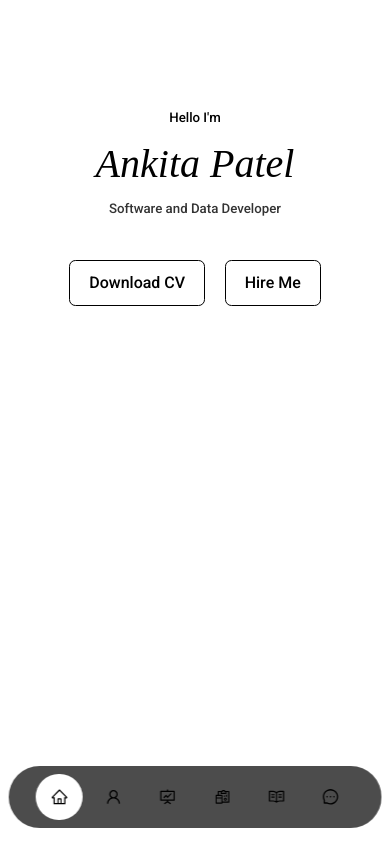
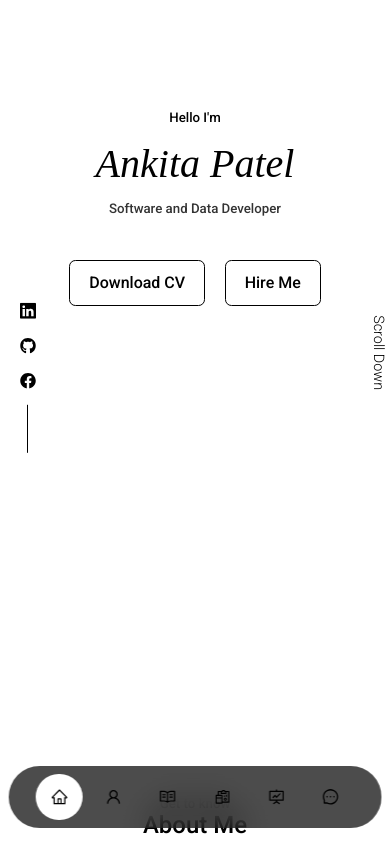
Before and after one commit to Beingankitha/Portfolio, a React (Create React App) app: page / in a window 390 px wide. Shown: the top 844 px of the page. Built offline with nearby package versions, Linux system fonts and the light colour scheme.

Commit message:
mob version header_social & scroll_down

```diff
--- a/src/components/header/header.css
+++ b/src/components/header/header.css
@@ -57,10 +57,30 @@ header {
 @media screen and (max-width: 600px){
   header {
     height: 100vh;
+    position: relative; /* Ensures the header is the positioning context */
   }
 
-  .header__socials,
+  .header__socials {
+    display: flex; /* Make sure it is visible */
+    position: absolute; /* Absolute positioning relative to the header */
+    left: -1rem; /* Align to the far left */
+    top: 50%; /* Move to the middle of the header */
+    transform: translateY(-50%); /* Center it vertically */
+    flex-direction: column; /* Maintain column layout for vertical stacking */
+    gap: 0.5rem; /* Adjust spacing between icons */
+    padding-left: 1rem; /* Add some padding to avoid touching the screen edge */
+  }
+
   .scroll__down {
-    display: none;
+    display: flex; /* Make sure it is visible */
+    position: absolute; /* Absolute positioning relative to the header */
+    right: 5rem; /* Align to the far right */
+    top: 50%; /* Move to the middle of the header */
+    transform: translateY(-90%)rotate(90deg); /* Center it vertically and keep it rotated */
+    flex-direction: column;
+    padding-right: 1rem; /* Add some padding to avoid touching the screen edge */
+    visibility: visible; /* Ensure it is not hidden */
+    opacity: 1; /* Ensure it is fully opaque */
+    /* border: 1px solid red; Temporary border for debugging */
   }
 }
--- a/src/components/topbar/Topbar.jsx
+++ b/src/components/topbar/Topbar.jsx
@@ -15,9 +15,9 @@ const Topbar = () => {
     <nav>
       <a href="#home" onClick={()=> setActiveNav('#home')} className={activeNav === '#home' ? 'active' : ''}><AiOutlineHome /></a>
       <a href="#about" onClick={()=> setActiveNav('#about')} className={activeNav === '#about' ? 'active' : ''}><AiOutlineUser /></a>
+      <a href="#education" onClick={()=> setActiveNav('#education')} className={activeNav === '#education' ? 'active' : ''}><AiOutlineRead /></a>
+      <a href="#experience" onClick={()=> setActiveNav('#experience')} className={activeNav === '#experience' ? 'active' : ''}><AiOutlineReconciliation /></a>
       <a href="#portfolio" onClick={()=> setActiveNav('#portfolio')} className={activeNav === '#portfolio' ? 'active' : ''}><AiOutlineFundProjectionScreen /></a>
-      <a href="#experience" onClick={()=> setActiveNav('#experience')} className={activeNav === '#experience' ? 'active' : ''}><AiOutlineReconciliation /></a>
-      <a href="#education" onClick={()=> setActiveNav('#education')} className={activeNav === '#education' ? 'active' : ''}><AiOutlineRead /></a>
       <a href="#contact" onClick={()=> setActiveNav('#contact')} className={activeNav === '#contact' ? 'active' : ''}><AiOutlineMessage /></a>
     </nav>
   )
--- a/src/index.css
+++ b/src/index.css
@@ -257,6 +257,11 @@ img {
     width: var(--container-width-sm);
   }
 
+  section:nth-of-type(1),
+  section:nth-of-type(2) {
+    margin-top: -3rem; /* Adjust this value as needed */
+  }
+
   section > h2 {
     margin-bottom: 2rem;
   }
```
Also changed, not shown: 15 other files (tests, documents, lock files or other folders).
